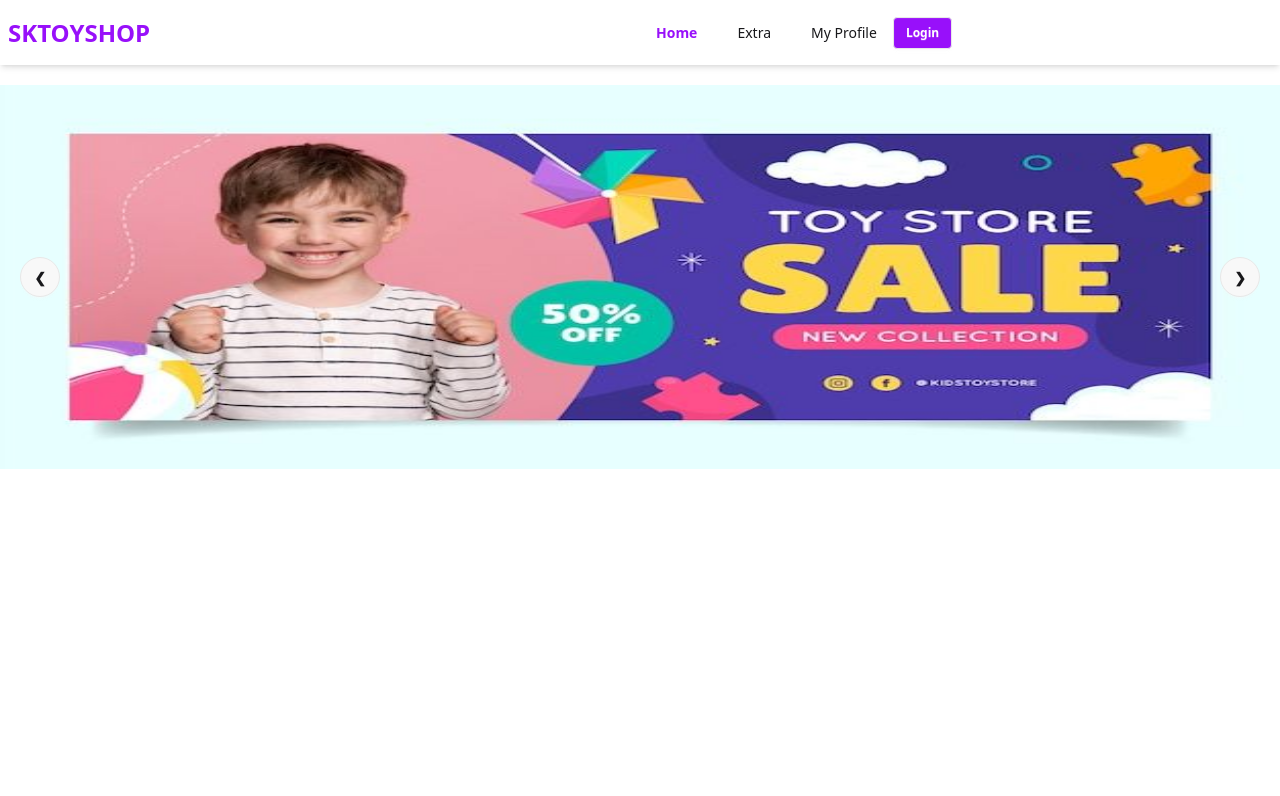
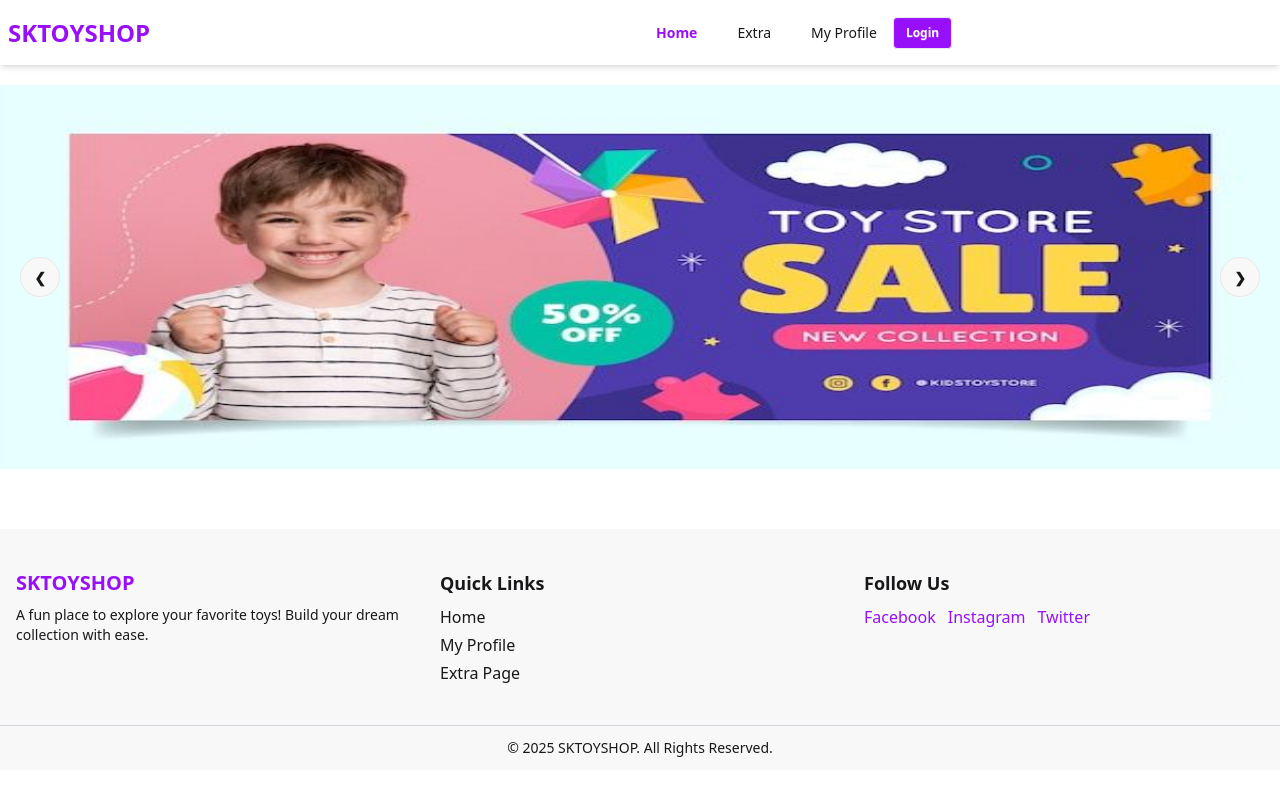
Before and after one commit to Mohiuddin5050/toy-shop-website, a React (Vite) app: page / in a window 1280 px wide. Shown: the top 796 px of the page. Built offline with nearby package versions, Linux system fonts and the light colour scheme.

Commit message:
footer design done

```diff
--- a/src/Layouts/HomeLayout.jsx
+++ b/src/Layouts/HomeLayout.jsx
@@ -1,7 +1,8 @@
 import React from 'react';
+import Navbar from '../component/Navbar/Navbar';
+import { Outlet } from 'react-router';
+import Footer from '../component/Footer/Footer';
 
-import { Outlet } from 'react-router';
-import Navbar from '../component/Navbar/Navbar';
 
 const HomeLayout = () => {
     return (
@@ -13,7 +14,7 @@ const HomeLayout = () => {
                 <Outlet/>
             </main>
             <footer>
-
+                <Footer/>
             </footer>
         </div>
     );
--- /dev/null
+++ b/src/component/Footer/Footer.jsx
@@ -0,0 +1,35 @@
+const Footer = () => {
+  return (
+    <footer className="bg-base-200 text-base-content mt-10">
+      <div className="container mx-auto px-4 py-10 grid grid-cols-1 md:grid-cols-3 gap-6">
+        <div>
+          <h2 className="text-xl font-bold text-purple-600">SKTOYSHOP</h2>
+          <p className="mt-2 text-sm">
+            A fun place to explore your favorite toys! Build your dream collection with ease.
+          </p>
+        </div>
+        <div>
+          <h3 className="font-semibold text-lg mb-2">Quick Links</h3>
+          <ul className="space-y-1">
+            <li><a href="/" className="hover:text-purple-600">Home</a></li>
+            <li><a href="/my-profile" className="hover:text-purple-600">My Profile</a></li>
+            <li><a href="/extra" className="hover:text-purple-600">Extra Page</a></li>
+          </ul>
+        </div>
+        <div>
+          <h3 className="font-semibold text-lg mb-2">Follow Us</h3>
+          <div className="flex gap-3 text-purple-600">
+            <a href="https://facebook.com" target="_blank" rel="noreferrer">Facebook</a>
+            <a href="https://instagram.com" target="_blank" rel="noreferrer">Instagram</a>
+            <a href="https://twitter.com" target="_blank" rel="noreferrer">Twitter</a>
+          </div>
+        </div>
+      </div>
+      <div className="text-center py-3 border-t border-gray-300 text-sm">
+        © {new Date().getFullYear()} SKTOYSHOP. All Rights Reserved.
+      </div>
+    </footer>
+  );
+};
+
+export default Footer;
```
Also changed, not shown: src/Routes/Router.jsx (+11 -9 lines).
